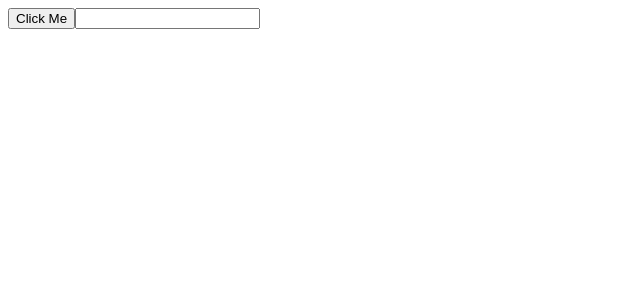
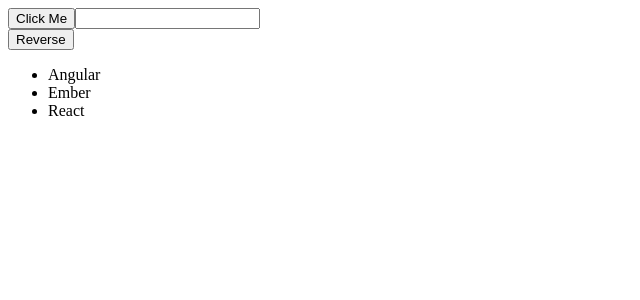
Before and after one commit to TeodorStevanovic/React_Event_Handlers, a React (Vite) app: page / in a window 1280 px wide. Shown: the top 300 px of the page, without its empty margins (0-640 px from the left). Built offline with nearby package versions, Linux system fonts and the light colour scheme.

Commit message:
Refactored MyList to use immutable reverse operation with spread operator

```diff
--- /dev/null
+++ b/src/Mylist.jsx
@@ -0,0 +1,22 @@
+import React, { useState } from "react";
+
+const Mylist = () => {
+  const [items, setItems] = useState(["Angular", "Ember", "React"]);
+
+  const onReverseClick = () => {
+    setItems([...items].reverse())
+  };
+
+  return (
+    <section>
+      <button onClick={onReverseClick}>Reverse</button>
+      <ul>
+        {items.map((i) => (
+          <li key={i}>{i}</li>
+        ))}
+      </ul>
+    </section>
+  );
+};
+
+export default Mylist;
--- a/src/main.jsx
+++ b/src/main.jsx
@@ -1,10 +1,12 @@
 import { createRoot } from "react-dom/client";
 import Mybutton from "./Mybutton";
 import Myinput from "./Myinput";
+import Mylist from "./Mylist";
 
 createRoot(document.getElementById("root")).render(
   <>
     <Mybutton>Click Me</Mybutton>
-    <Myinput></Myinput>
+    <Myinput />
+    <Mylist />
   </>
 );
```
Also changed, not shown: 1 other file (tests, documents, lock files or other folders).
